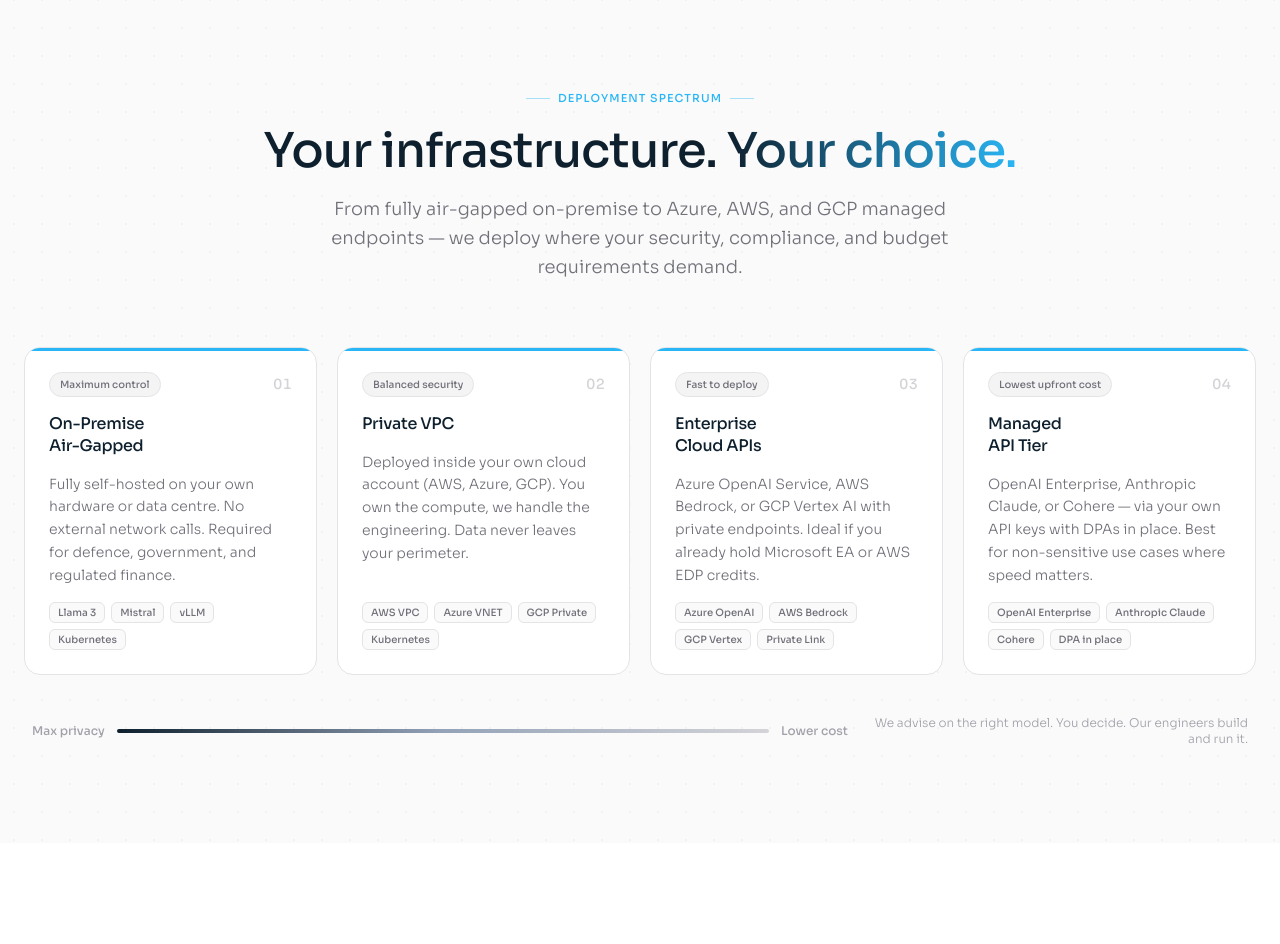
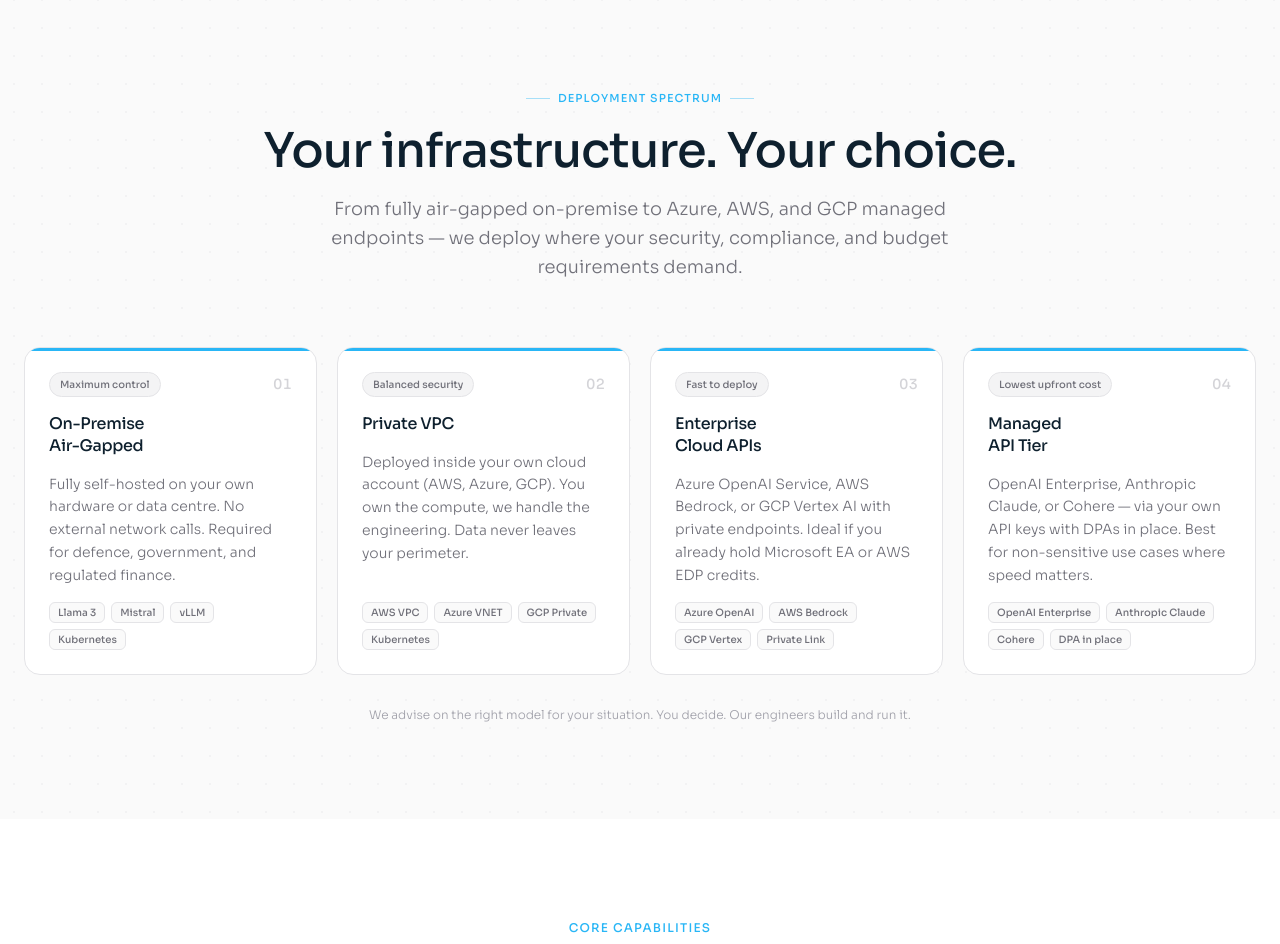
Before and after one commit to munishkdhiman/86bweb, a Next.js app: page / in a window 1280 px wide. Shown: the part 1140-2084 px from the top of the page. Built offline with nearby package versions, Linux system fonts and the light colour scheme.

Commit message:
fix-heading-color-remove-spectrum-bar-deployment-section

```diff
--- a/src/app/page.tsx
+++ b/src/app/page.tsx
@@ -368,8 +368,7 @@
               <span className="w-6 h-px bg-[#29B6F6]/40" />
             </motion.span>
             <motion.h2 variants={fadeUp} custom={1} className="text-3xl md:text-5xl font-bold text-[#0E202E] leading-tight">
-              Your infrastructure.{' '}
-              <span className="text-transparent bg-clip-text bg-gradient-to-r from-[#0E202E] to-[#29B6F6]">Your choice.</span>
+              Your infrastructure. Your choice.
             </motion.h2>
             <motion.p variants={fadeUp} custom={2} className="text-zinc-500 text-lg mt-5 max-w-2xl mx-auto leading-relaxed">
               From fully air-gapped on-premise to Azure, AWS, and GCP managed endpoints — we deploy where your security, compliance, and budget requirements demand.
@@ -446,20 +445,12 @@
             ))}
           </motion.div>
 
-          {/* Bottom spectrum bar */}
-          <motion.div
+          <motion.p
             initial="hidden" whileInView="visible" viewport={{ once: true }} variants={fadeUp} custom={6}
-            className="mt-10 flex flex-col sm:flex-row items-center justify-between gap-4 px-2"
+            className="text-center text-xs text-zinc-400 mt-8"
           >
-            <div className="flex items-center gap-3 flex-1">
-              <span className="text-xs text-zinc-400 whitespace-nowrap font-medium">Max privacy</span>
-              <div className="flex-1 h-1 rounded-full bg-gradient-to-r from-[#0E202E] via-[#29B6F6] via-slate-400 to-zinc-300" />
-              <span className="text-xs text-zinc-400 whitespace-nowrap font-medium">Lower cost</span>
-            </div>
-            <p className="text-xs text-zinc-400 text-center sm:text-right max-w-sm">
-              We advise on the right model. You decide. Our engineers build and run it.
-            </p>
-          </motion.div>
+            We advise on the right model for your situation. You decide. Our engineers build and run it.
+          </motion.p>
         </div>
       </section>
 
```
